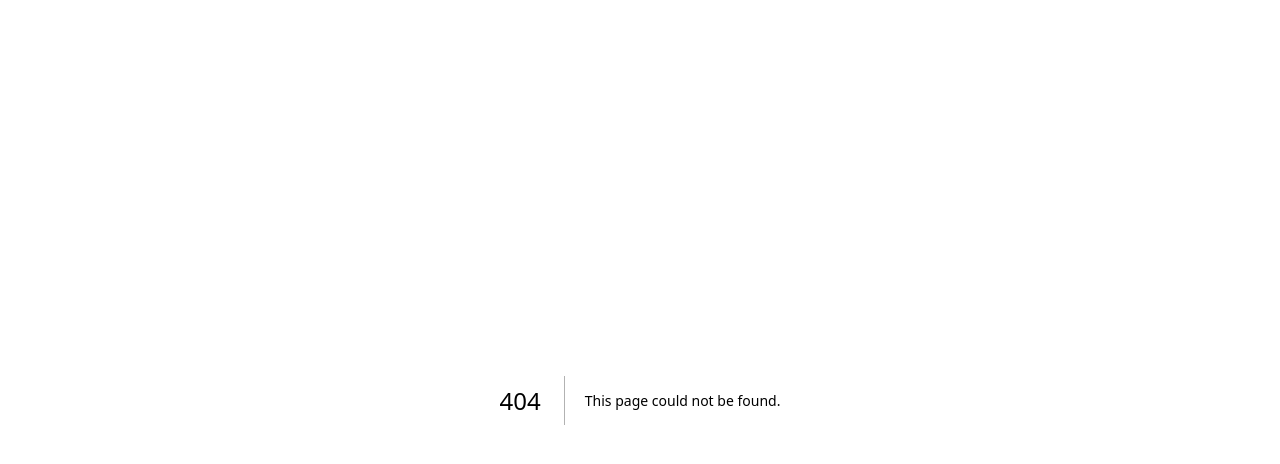
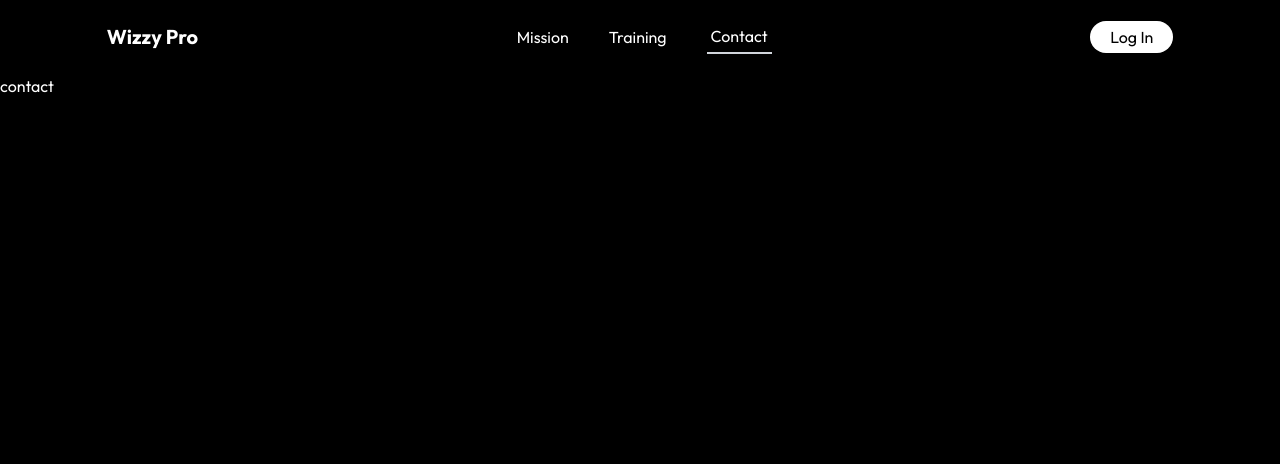
Before and after one commit to obeespace/wizzygym, a Next.js app: page /contact in a window 1280 px wide. Before the commit this address had no page. Shown: the top 464 px of the page. Built offline with nearby package versions, Linux system fonts and the light colour scheme.

Commit message:
Published to Git

```diff
--- /dev/null
+++ b/app/components/Nav.js
@@ -0,0 +1,148 @@
+"use client";
+import Link from "next/link";
+import React, { useState } from "react";
+import { usePathname } from "next/navigation";
+import { motion } from "framer-motion";
+import { IoMdClose } from "react-icons/io";
+import { GiHamburgerMenu } from "react-icons/gi";
+
+const Nav = () => {
+  const [toggleMenu, setToggleMenu] = useState(false);
+  const [makeBold, setMakeBold] = useState(false);
+  const pathname = usePathname();
+  return (
+    <div className="w-5/6 mx-auto py-5">
+      {/* Desktop Header */}
+      <div className="hidden lg:flex justify-between items-center">
+        <div className="">
+          <Link href="/">
+            <h1 className="font-bold text-xl">Wizzy Pro</h1>
+          </Link>
+        </div>
+        <div className="flex gap-10 items-center">
+          <Link href="/mission">
+            <p
+              className={
+                pathname === "/mission"
+                  ? "border-b-2 border-gray-300 px-1 py-1"
+                  : "text-white"
+              }
+            >
+              Mission
+            </p>
+          </Link>
+          <Link href="training">
+            <p
+              className={
+                pathname === "/training"
+                  ? "border-b-2 border-gray-300 px-1 py-1"
+                  : "text-white"
+              }
+            >
+              Training
+            </p>
+          </Link>
+          <Link href="contact">
+            <p
+              className={
+                pathname === "/contact"
+                  ? "border-b-2 border-gray-300 px-1 py-1"
+                  : "text-white"
+              }
+            >
+              Contact
+            </p>
+          </Link>
+        </div>
+        <motion.p
+          whileTap={{ scale: 0.7 }}
+          onClick={() => setMakeBold(false)}
+          className="px-5 py-1 bg-white text-black rounded-3xl cursor-pointer"
+        >
+          Log In
+        </motion.p>
+      </div>
+
+      {/* Mobile Header */}
+      <div className="flex lg:hidden items-center justify-between">
+        <div className="">
+          <Link href="/">
+            <h1 className="font-bold text-xl">Wizzy Pro</h1>
+          </Link>
+        </div>
+
+        <div className="flex items-center gap-4">
+          <div className="relative">
+            {toggleMenu ? (
+              <motion.p whileTap={{ scale: 0.7 }}>
+                <IoMdClose
+                  className="text-3xl text-white cursor-pointer"
+                  onClick={() => setToggleMenu((prev) => !prev)}
+                />
+              </motion.p>
+            ) : (
+              <motion.p whileTap={{ scale: 0.7 }}>
+                <GiHamburgerMenu
+                  className="text-xl cursor-pointer text-white"
+                  onClick={() => setToggleMenu((prev) => !prev)}
+                />
+              </motion.p>
+            )}
+          </div>
+        </div>
+        {toggleMenu && (
+          <div className="bg-green-50 z-50 text-gray-700 h-max w-40 absolute top-20 right-8 py-4 rounded-xl shadow-md">
+            <div className="flex flex-col gap-3 items-center w-5/6 mx-auto text-lg font-semibold ">
+              <Link
+                href="/mission"
+                className="hover:bg-gray-700 hover:text-white w-full text-center rounded-md"
+              >
+                <p
+                  className="px-3 py-2"
+                  onClick={() => setToggleMenu((prev) => !prev)}
+                >
+                  Mission
+                </p>
+              </Link>
+              <Link
+                href="/training"
+                className="hover:bg-gray-700 w-full hover:text-white text-center rounded-md"
+              >
+                <p
+                  className=" hover:border-green-700 px-3 py-2"
+                  onClick={() => setToggleMenu((prev) => !prev)}
+                >
+                  Training
+                </p>
+              </Link>
+              <Link
+                href="/contact"
+                className="hover:bg-gray-700 w-full hover:text-white text-center rounded-md"
+              >
+                <p
+                  className="px-3 py-2"
+                  onClick={() => setToggleMenu((prev) => !prev)}
+                >
+                  Contact
+                </p>
+              </Link>
+              <Link
+                href="/"
+                className="hover:bg-gray-700 hover:text-white w-full text-center rounded-md"
+              >
+                <p
+                  className="px-3 py-2"
+                  onClick={() => setToggleMenu((prev) => !prev)}
+                >
+                  Sign in
+                </p>
+              </Link>
+            </div>
+          </div>
+        )}
+      </div>
+    </div>
+  );
+};
+
+export default Nav;
--- /dev/null
+++ b/app/contact/page.js
@@ -0,0 +1,9 @@
+import React from 'react'
+
+const page = () => {
+  return (
+    <div>contact</div>
+  )
+}
+
+export default page
--- a/app/globals.css
+++ b/app/globals.css
@@ -3,7 +3,7 @@
 @tailwind utilities;
 
 :root {
-  --background: #ffffff;
+  --background: black;
   --foreground: #171717;
 }
 
@@ -15,7 +15,7 @@
 }
 
 body {
-  color: var(--foreground);
+  color: white;
   background: var(--background);
   font-family: Arial, Helvetica, sans-serif;
 }
--- a/app/layout.js
+++ b/app/layout.js
@@ -1,5 +1,9 @@
 import localFont from "next/font/local";
+import { Outfit } from "next/font/google";
 import "./globals.css";
+import Nav from "./components/Nav";
+
+const outfit = Outfit({ subsets: ["latin"] });
 
 const geistSans = localFont({
   src: "./fonts/GeistVF.woff",
@@ -13,17 +17,17 @@ const geistMono = localFont({
 });
 
 export const metadata = {
-  title: "Create Next App",
-  description: "Generated by create next app",
+  title: "Wizzy Pro",
+  description: "Modern fitness agency",
 };
 
 export default function RootLayout({ children }) {
   return (
     <html lang="en">
       <body
-        className={`${geistSans.variable} ${geistMono.variable} antialiased`}
+        className={outfit.className} suppressHydrationWarning={true}
       >
-        {children}
+        <Nav/>{children}
       </body>
     </html>
   );
--- /dev/null
+++ b/app/mission/page.js
@@ -0,0 +1,9 @@
+import React from 'react'
+
+const mission = () => {
+  return (
+    <div>mission</div>
+  )
+}
+
+export default mission
--- a/app/page.js
+++ b/app/page.js
@@ -2,100 +2,13 @@ import Image from "next/image";
 
 export default function Home() {
   return (
-    <div className="grid grid-rows-[20px_1fr_20px] items-center justify-items-center min-h-screen p-8 pb-20 gap-16 sm:p-20 font-[family-name:var(--font-geist-sans)]">
-      <main className="flex flex-col gap-8 row-start-2 items-center sm:items-start">
-        <Image
-          className="dark:invert"
-          src="https://nextjs.org/icons/next.svg"
-          alt="Next.js logo"
-          width={180}
-          height={38}
-          priority
-        />
-        <ol className="list-inside list-decimal text-sm text-center sm:text-left font-[family-name:var(--font-geist-mono)]">
-          <li className="mb-2">
-            Get started by editing{" "}
-            <code className="bg-black/[.05] dark:bg-white/[.06] px-1 py-0.5 rounded font-semibold">
-              app/page.js
-            </code>
-            .
-          </li>
-          <li>Save and see your changes instantly.</li>
-        </ol>
-
-        <div className="flex gap-4 items-center flex-col sm:flex-row">
-          <a
-            className="rounded-full border border-solid border-transparent transition-colors flex items-center justify-center bg-foreground text-background gap-2 hover:bg-[#383838] dark:hover:bg-[#ccc] text-sm sm:text-base h-10 sm:h-12 px-4 sm:px-5"
-            href="https://vercel.com/new?utm_source=create-next-app&utm_medium=appdir-template-tw&utm_campaign=create-next-app"
-            target="_blank"
-            rel="noopener noreferrer"
-          >
-            <Image
-              className="dark:invert"
-              src="https://nextjs.org/icons/vercel.svg"
-              alt="Vercel logomark"
-              width={20}
-              height={20}
-            />
-            Deploy now
-          </a>
-          <a
-            className="rounded-full border border-solid border-black/[.08] dark:border-white/[.145] transition-colors flex items-center justify-center hover:bg-[#f2f2f2] dark:hover:bg-[#1a1a1a] hover:border-transparent text-sm sm:text-base h-10 sm:h-12 px-4 sm:px-5 sm:min-w-44"
-            href="https://nextjs.org/docs?utm_source=create-next-app&utm_medium=appdir-template-tw&utm_campaign=create-next-app"
-            target="_blank"
-            rel="noopener noreferrer"
-          >
-            Read our docs
-          </a>
+    <main className="w-5/6 mx-auto">
+      <section className="mt-20 lg:flex justify-between gap-20 ">
+        <p className="lg:text-8xl text-6xl font-black lg:w-4/6 w-full">Step Up Your Fitness Game in Time</p>
+        <div className="w-2/6">
+          <p className="">Tranformation begins from within and we here at Wizzy pro have the right tool to tilt your mind to see the positives of a great well being</p>
         </div>
-      </main>
-      <footer className="row-start-3 flex gap-6 flex-wrap items-center justify-center">
-        <a
-          className="flex items-center gap-2 hover:underline hover:underline-offset-4"
-          href="https://nextjs.org/learn?utm_source=create-next-app&utm_medium=appdir-template-tw&utm_campaign=create-next-app"
-          target="_blank"
-          rel="noopener noreferrer"
-        >
-          <Image
-            aria-hidden
-            src="https://nextjs.org/icons/file.svg"
-            alt="File icon"
-            width={16}
-            height={16}
-          />
-          Learn
-        </a>
-        <a
-          className="flex items-center gap-2 hover:underline hover:underline-offset-4"
-          href="https://vercel.com/templates?framework=next.js&utm_source=create-next-app&utm_medium=appdir-template-tw&utm_campaign=create-next-app"
-          target="_blank"
-          rel="noopener noreferrer"
-        >
-          <Image
-            aria-hidden
-            src="https://nextjs.org/icons/window.svg"
-            alt="Window icon"
-            width={16}
-            height={16}
-          />
-          Examples
-        </a>
-        <a
-          className="flex items-center gap-2 hover:underline hover:underline-offset-4"
-          href="https://nextjs.org?utm_source=create-next-app&utm_medium=appdir-template-tw&utm_campaign=create-next-app"
-          target="_blank"
-          rel="noopener noreferrer"
-        >
-          <Image
-            aria-hidden
-            src="https://nextjs.org/icons/globe.svg"
-            alt="Globe icon"
-            width={16}
-            height={16}
-          />
-          Go to nextjs.org →
-        </a>
-      </footer>
-    </div>
+      </section>
+    </main>
   );
 }
--- /dev/null
+++ b/app/training/page.js
@@ -0,0 +1,9 @@
+import React from 'react'
+
+const page = () => {
+  return (
+    <div>training</div>
+  )
+}
+
+export default page
--- a/package.json
+++ b/package.json
@@ -9,9 +9,11 @@
     "lint": "next lint"
   },
   "dependencies": {
+    "framer-motion": "^11.7.0",
+    "next": "14.2.13",
     "react": "^18",
     "react-dom": "^18",
-    "next": "14.2.13"
+    "react-icons": "^5.3.0"
   },
   "devDependencies": {
     "postcss": "^8",
```
Also changed, not shown: 1 other file (tests, documents, lock files or other folders).
